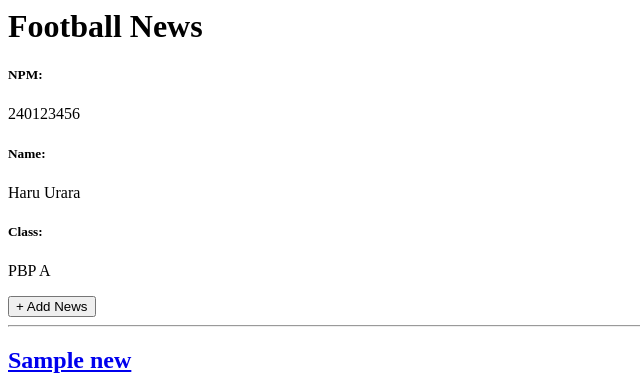
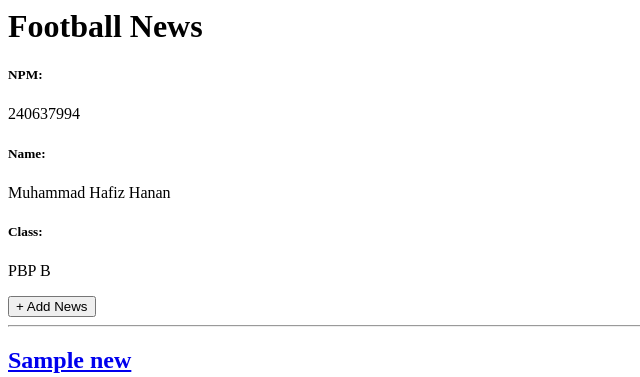
Before and after one commit to muhammadhafiz-dev/football-news, a Django app: page / in a window 1280 px wide. Shown: the top 377 px of the page, without its empty margins (0-640 px from the left). Run offline with Django 5.2, Linux system fonts and the light colour scheme; tables that the repository leaves empty hold one stand-in row (values such as "Sample post"); grey boxes marked "Sample" are stand-in pictures.

Commit message:
Benerin nama di file views py

```diff
--- a/main/views.py
+++ b/main/views.py
@@ -8,9 +8,9 @@ def show_main(request):
     news_list = News.objects.all()
 
     context = {
-        'npm' : '240123456',
-        'name': 'Haru Urara',
-        'class': 'PBP A',
+        'npm' : '240637994',
+        'name': 'Muhammad Hafiz Hanan',
+        'class': 'PBP B',
         'news_list': news_list
     }
 
```
Also changed, not shown: main/templates/create_news.html (line endings or trailing spaces), main/templates/main.html (line endings or trailing spaces).
